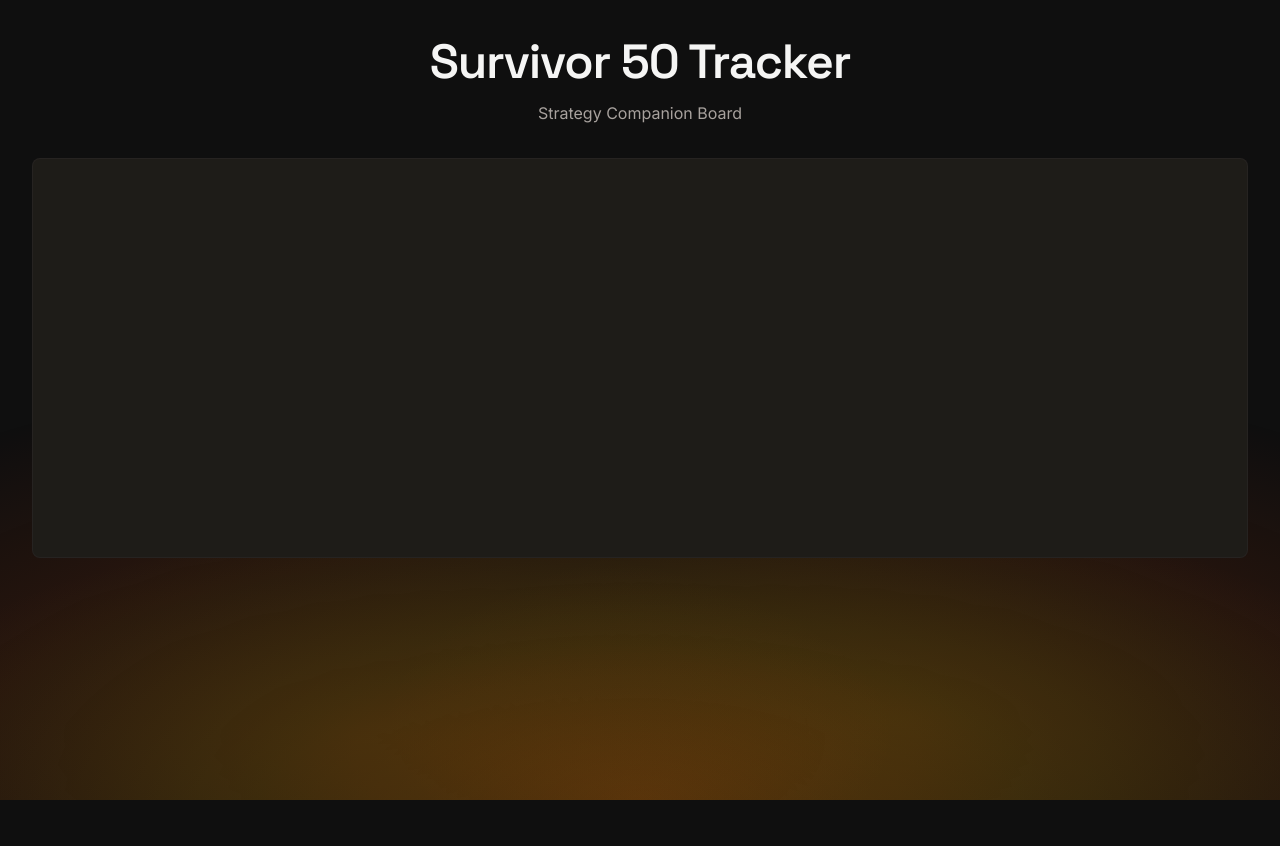
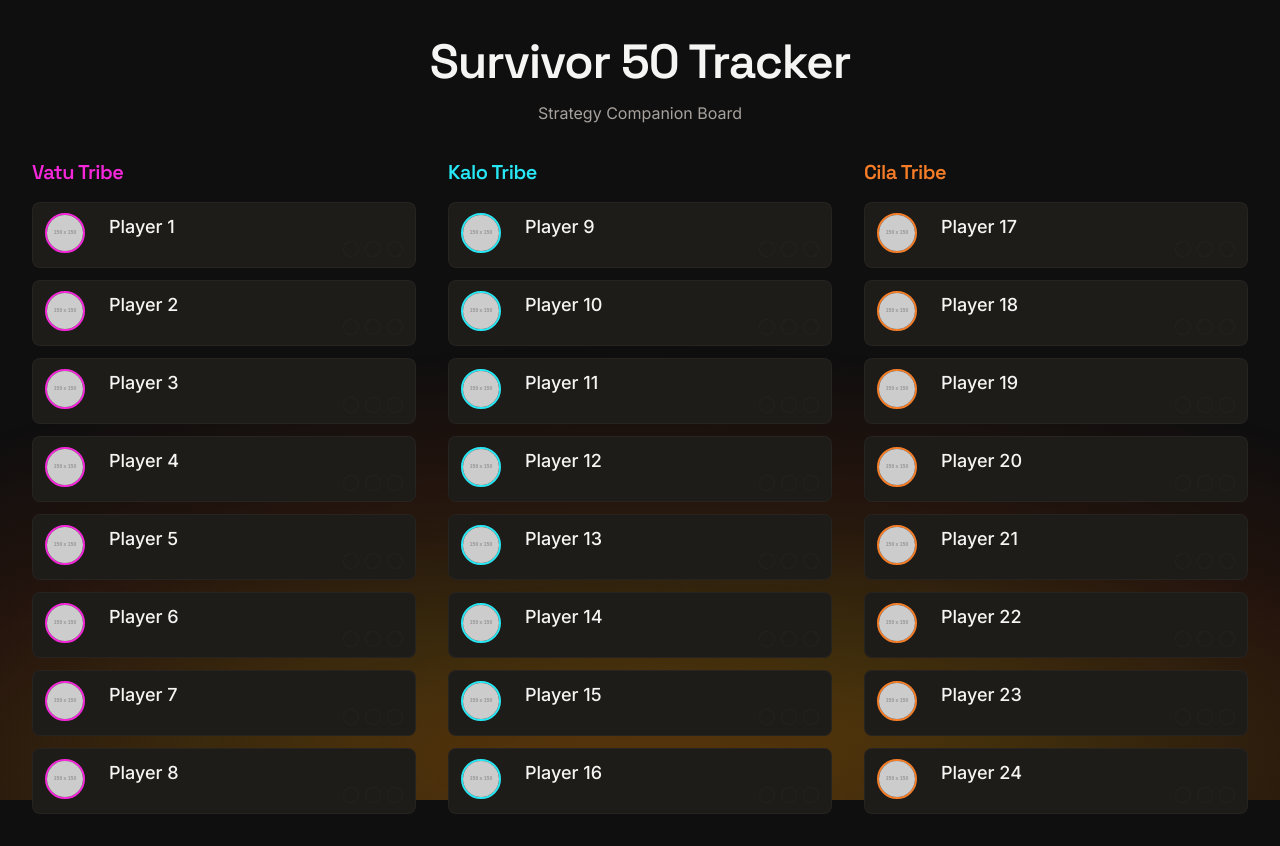
Before and after one commit to stoneroshell/survivor-tracker, a Next.js app: page / in a window 1280 px wide. Before the commit the page ends 800 px from the top, so only its background shows below. Built offline with nearby package versions, Linux system fonts and the light colour scheme.

Commit message:
built player cards and updated tribe colors

```diff
--- a/context-files/styles.md
+++ b/context-files/styles.md
@@ -54,14 +54,13 @@ Example token names:
 
 ### Tribe Colors
 
-These should feel rich and saturated but slightly darkened:
+These should feel rich and saturated:
 
-- tribeRed
-- tribeBlue
-- tribeYellow
+- **Vatu Tribe** – `#F527DA` (token: tribeVatu)
+- **Kalo Tribe** – `#27E7F5` (token: tribeKalo)
+- **Cila Tribe** – `#F57D27` (token: tribeCila)
 
-Avoid neon tones.
-Avoid bright default Tailwind colors.
+Avoid neon overload; use for tribe headers and accents.
 
 ---
 
--- a/src/app/page.tsx
+++ b/src/app/page.tsx
@@ -1,3 +1,5 @@
+import { TribeBoard } from "@/components/TribeBoard";
+
 export default function Home() {
   return (
     <div className="flex min-h-screen flex-col items-center bg-transparent px-4 py-8 sm:px-6 lg:px-8">
@@ -12,10 +14,7 @@ export default function Home() {
         </header>
 
         <main className="w-full flex-1">
-          <div
-            className="min-h-[400px] w-full rounded-card border border-border/80 bg-surfaceCard p-8 transition-shadow duration-300 hover:shadow-fire-glow"
-            aria-label="Tracker grid placeholder"
-          />
+          <TribeBoard />
         </main>
       </div>
     </div>
--- /dev/null
+++ b/src/components/PlayerCard.tsx
@@ -0,0 +1,42 @@
+export interface PlayerCardProps {
+  name: string;
+  imageUrl: string;
+  tribeBorderClass: "border-tribeVatu" | "border-tribeKalo" | "border-tribeCila";
+}
+
+export function PlayerCard({
+  name,
+  imageUrl,
+  tribeBorderClass,
+}: PlayerCardProps) {
+  return (
+    <article
+      className="flex min-h-[4rem] items-stretch gap-6 rounded-card border border-border/80 bg-surfaceCard px-3 py-2.5 transition-shadow duration-300 hover:shadow-fire-glow"
+      aria-label={`Player: ${name}`}
+    >
+      <div
+        className={`relative h-10 w-10 shrink-0 overflow-hidden rounded-full border-2 ${tribeBorderClass}`}
+      >
+        <img
+          src={imageUrl}
+          alt={name}
+          className="h-full w-full object-cover"
+          width={40}
+          height={40}
+        />
+      </div>
+      <div className="flex min-w-0 flex-1 flex-col self-stretch">
+        <div className="flex flex-1 items-center">
+          <p className="font-body truncate text-lg font-medium text-foreground">
+            {name}
+          </p>
+        </div>
+        <div className="flex justify-end gap-1.5" aria-hidden="true">
+          <span className="h-4 w-4 shrink-0 rounded-full border border-border/60 bg-surfaceCard" />
+          <span className="h-4 w-4 shrink-0 rounded-full border border-border/60 bg-surfaceCard" />
+          <span className="h-4 w-4 shrink-0 rounded-full border border-border/60 bg-surfaceCard" />
+        </div>
+      </div>
+    </article>
+  );
+}
--- /dev/null
+++ b/src/components/TribeBoard.tsx
@@ -0,0 +1,50 @@
+import { TribeColumn } from "./TribeColumn";
+
+const PLACEHOLDER_IMAGE = "https://via.placeholder.com/150";
+
+function buildPlaceholderPlayers(startIndex: number, count: number) {
+  return Array.from({ length: count }, (_, i) => {
+    const num = startIndex + i + 1;
+    return {
+      name: `Player ${num}`,
+      imageUrl: PLACEHOLDER_IMAGE,
+    };
+  });
+}
+
+const TRIBE_CONFIG = [
+  {
+    tribeName: "Vatu Tribe",
+    headerColorClass: "text-tribeVatu" as const,
+    players: buildPlaceholderPlayers(0, 8),
+  },
+  {
+    tribeName: "Kalo Tribe",
+    headerColorClass: "text-tribeKalo" as const,
+    players: buildPlaceholderPlayers(8, 8),
+  },
+  {
+    tribeName: "Cila Tribe",
+    headerColorClass: "text-tribeCila" as const,
+    players: buildPlaceholderPlayers(16, 8),
+  },
+];
+
+export function TribeBoard() {
+  return (
+    <div
+      className="grid grid-cols-1 gap-8 md:grid-cols-3"
+      role="region"
+      aria-label="Tribe board"
+    >
+      {TRIBE_CONFIG.map((config) => (
+        <TribeColumn
+          key={config.tribeName}
+          tribeName={config.tribeName}
+          headerColorClass={config.headerColorClass}
+          players={config.players}
+        />
+      ))}
+    </div>
+  );
+}
--- /dev/null
+++ b/src/components/TribeColumn.tsx
@@ -0,0 +1,44 @@
+import { PlayerCard } from "./PlayerCard";
+
+const HEADER_TO_BORDER = {
+  "text-tribeVatu": "border-tribeVatu" as const,
+  "text-tribeKalo": "border-tribeKalo" as const,
+  "text-tribeCila": "border-tribeCila" as const,
+};
+
+export interface TribeColumnProps {
+  tribeName: string;
+  headerColorClass: "text-tribeVatu" | "text-tribeKalo" | "text-tribeCila";
+  players: Array<{ name: string; imageUrl: string }>;
+}
+
+export function TribeColumn({
+  tribeName,
+  headerColorClass,
+  players,
+}: TribeColumnProps) {
+  const tribeBorderClass = HEADER_TO_BORDER[headerColorClass];
+  return (
+    <section
+      className="flex flex-col gap-4"
+      aria-label={`Tribe: ${tribeName}`}
+    >
+      <h2
+        className={`font-heading text-xl font-semibold tracking-tight ${headerColorClass}`}
+      >
+        {tribeName}
+      </h2>
+      <ul className="flex flex-col gap-3" aria-label={`Players in ${tribeName}`}>
+        {players.map((player) => (
+          <li key={player.name}>
+            <PlayerCard
+              name={player.name}
+              imageUrl={player.imageUrl}
+              tribeBorderClass={tribeBorderClass}
+            />
+          </li>
+        ))}
+      </ul>
+    </section>
+  );
+}
--- a/src/styles/globals.css
+++ b/src/styles/globals.css
@@ -15,10 +15,10 @@
   --ember: #b45309;
   --tribalGold: #b8860b;
 
-  /* Tribe colors – rich, saturated, slightly darkened */
-  --tribeRed: #991b1b;
-  --tribeBlue: #1e3a8a;
-  --tribeYellow: #a16207;
+  /* Tribe colors – Vatu, Kalo, Cila */
+  --tribeVatu: #f527da;
+  --tribeKalo: #27e7f5;
+  --tribeCila: #f57d27;
 
   /* Optional mono for stats/labels – system fallback when not loaded in layout */
   --font-mono: ui-monospace, "Cascadia Mono", "Segoe UI Mono", monospace;
@@ -35,9 +35,9 @@
   --color-fireGlow: var(--fireGlow);
   --color-ember: var(--ember);
   --color-tribalGold: var(--tribalGold);
-  --color-tribeRed: var(--tribeRed);
-  --color-tribeBlue: var(--tribeBlue);
-  --color-tribeYellow: var(--tribeYellow);
+  --color-tribeVatu: var(--tribeVatu);
+  --color-tribeKalo: var(--tribeKalo);
+  --color-tribeCila: var(--tribeCila);
 
   /* Clean edges, not overly rounded */
   --radius-card: 0.5rem;
```
